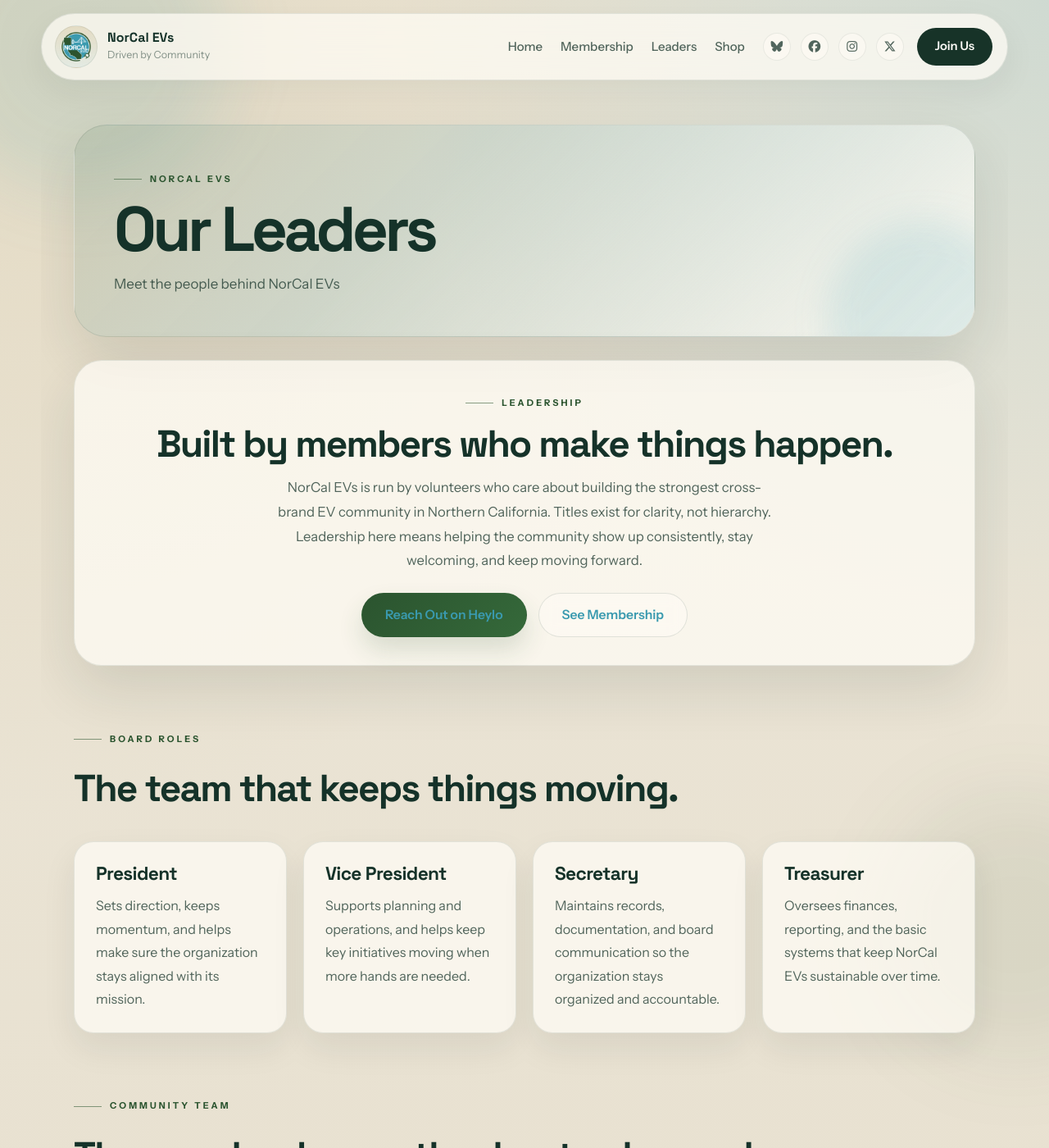
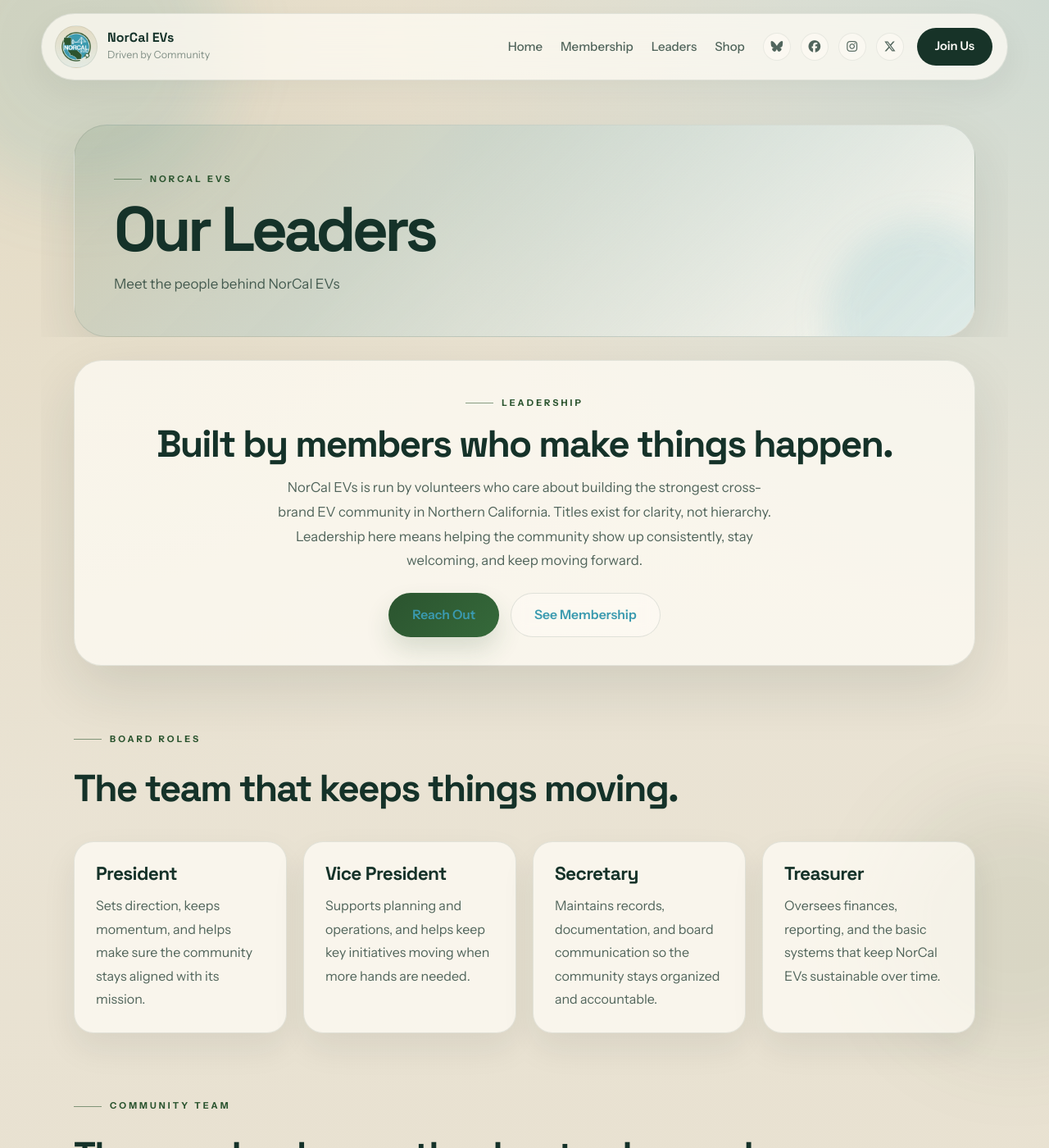
Before and after one commit to ZakWinnick/NorCalEVs, a Jekyll site: the page built from leaders.md, in a window 1280 px wide and 1400 px high. Shown: the whole window at 82% size. Built offline with Jekyll 4.4.1, drawn with Linux system fonts in a browser that asks for light colours; a script that is not in the unit is left out; some of the changed text lies outside the part shown.

Commit message:
Polish site copy and layout stability

```diff
--- a/_layouts/home.html
+++ b/_layouts/home.html
@@ -56,7 +56,7 @@
         <div class="events-copy">
             <div class="eyebrow">Upcoming</div>
             <h2 class="section-title">See what the community is doing next.</h2>
-            <p class="section-desc">Our online calendar helps members keep up with meetups, drives, and updates. The important part is still showing up in person.</p>
+            <p class="section-desc">Our online hub helps members keep up with meetups, drives, and updates. The important part is still showing up in person.</p>
             <ul class="events-points">
                 <li>See what is coming up next</li>
                 <li>Follow event updates and details</li>
@@ -128,7 +128,7 @@
         <div class="join-band-copy">
             <div class="eyebrow">Get Involved</div>
             <h2 class="join-title">The easiest way in is still the best way in.</h2>
-            <p class="join-body">Join the community online, pick an event that feels right, and come say hello. No pressure. No gatekeeping. Just a strong EV community that knows how to make room for new people.</p>
+            <p class="join-body">Join the community online, pick an event that feels right, and come say hello. No pressure. No gatekeeping. Just a strong local EV community that knows how to make room for new people.</p>
         </div>
         <div class="join-steps">
             <div class="join-step">
--- a/assets/css/base.css
+++ b/assets/css/base.css
@@ -7,10 +7,13 @@
     margin: 0;
     padding: 0;
     box-sizing: border-box;
+    min-width: 0;
 }
 
 html {
     scroll-behavior: smooth;
+    width: 100%;
+    overflow-x: hidden;
 }
 
 body {
@@ -21,7 +24,9 @@
         linear-gradient(180deg, var(--bg) 0%, var(--bg-strong) 100%);
     color: var(--text);
     line-height: 1.6;
-    overflow-x: clip;
+    width: 100%;
+    max-width: 100%;
+    overflow-x: hidden;
     -webkit-font-smoothing: antialiased;
     position: relative;
 }
@@ -64,10 +69,14 @@
 .footer-copy {
     position: relative;
     z-index: 1;
+    width: 100%;
+    max-width: 100%;
+    overflow-x: hidden;
 }
 
 img {
     max-width: 100%;
+    display: block;
 }
 
 iframe,
@@ -85,7 +94,9 @@
 .footer-copy {
     position: relative;
     z-index: 1;
-    overflow-x: clip;
+    width: 100%;
+    max-width: 100%;
+    overflow-x: hidden;
 }
 
 .section {
--- a/leaders.md
+++ b/leaders.md
@@ -11,7 +11,7 @@
         <h2>Built by members who make things happen.</h2>
         <p class="leaders-lead">NorCal EVs is run by volunteers who care about building the strongest cross-brand EV community in Northern California. Titles exist for clarity, not hierarchy. Leadership here means helping the community show up consistently, stay welcoming, and keep moving forward.</p>
         <div class="leaders-actions">
-            <a href="https://heylo.group/norcalevs" class="btn btn-primary" target="_blank" rel="noopener noreferrer">Reach Out on Heylo</a>
+            <a href="https://heylo.group/norcalevs" class="btn btn-primary" target="_blank" rel="noopener noreferrer">Reach Out</a>
             <a href="{{ site.baseurl }}/membership" class="btn btn-ghost">See Membership</a>
         </div>
     </div>
@@ -23,7 +23,7 @@
     <div class="leaders-grid leaders-grid-four">
         <div class="leaders-card">
             <h3>President</h3>
-            <p>Sets direction, keeps momentum, and helps make sure the organization stays aligned with its mission.</p>
+            <p>Sets direction, keeps momentum, and helps make sure the community stays aligned with its mission.</p>
         </div>
         <div class="leaders-card">
             <h3>Vice President</h3>
@@ -31,7 +31,7 @@
         </div>
         <div class="leaders-card">
             <h3>Secretary</h3>
-            <p>Maintains records, documentation, and board communication so the organization stays organized and accountable.</p>
+            <p>Maintains records, documentation, and board communication so the community stays organized and accountable.</p>
         </div>
         <div class="leaders-card">
             <h3>Treasurer</h3>
@@ -50,7 +50,7 @@
         </div>
         <div class="leaders-card">
             <h3>Communications Lead</h3>
-            <p>Manages social media, newsletters, and community announcements across Heylo and other channels.</p>
+            <p>Manages social media, newsletters, and community announcements across our online hub and other channels.</p>
         </div>
         <div class="leaders-card">
             <h3>Membership Lead</h3>
@@ -93,9 +93,9 @@
 <section class="leaders-note">
     <div class="eyebrow">Get Involved</div>
     <h2>Interested in helping build this?</h2>
-    <p>We are always looking for community members who want to help organize events, welcome new people, and contribute to the next stage of NorCal EVs. If that sounds like you, start the conversation on Heylo or message us on social.</p>
+    <p>We are always looking for community members who want to help organize events, welcome new people, and contribute to the next stage of NorCal EVs. If that sounds like you, start the conversation in our online hub or message us on social.</p>
     <div class="leaders-contact-links">
-        <a href="https://heylo.group/norcalevs" class="btn btn-primary" target="_blank" rel="noopener noreferrer">Message on Heylo</a>
+        <a href="https://heylo.group/norcalevs" class="btn btn-primary" target="_blank" rel="noopener noreferrer">Start the Conversation</a>
         <a href="https://bsky.app/profile/norcalevs.org" class="btn btn-ghost" target="_blank" rel="noopener noreferrer">Bluesky</a>
         <a href="https://www.facebook.com/groups/norcalevs/" class="btn btn-ghost" target="_blank" rel="noopener noreferrer">Facebook</a>
         <a href="https://instagram.com/norcalevs" class="btn btn-ghost" target="_blank" rel="noopener noreferrer">Instagram</a>
```
Also changed, not shown: other parts of _layouts/home.html (+1 -1 lines), membership.md (+3 -3 lines).
